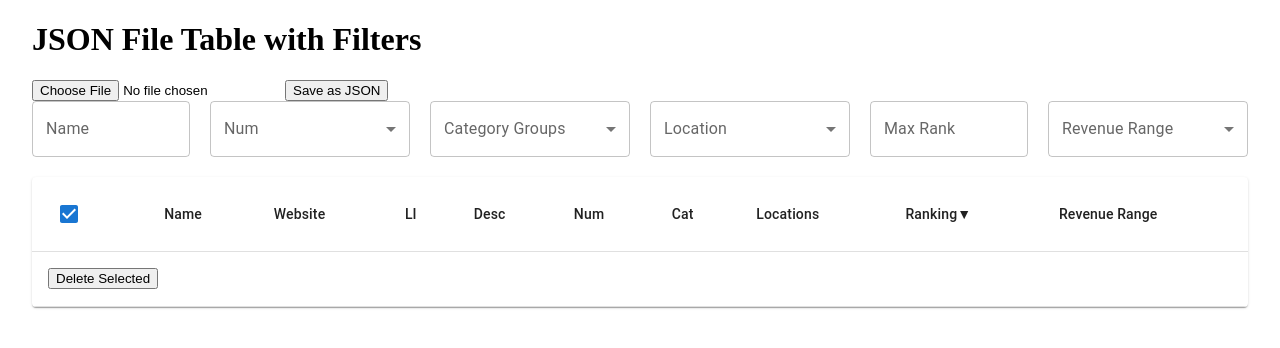
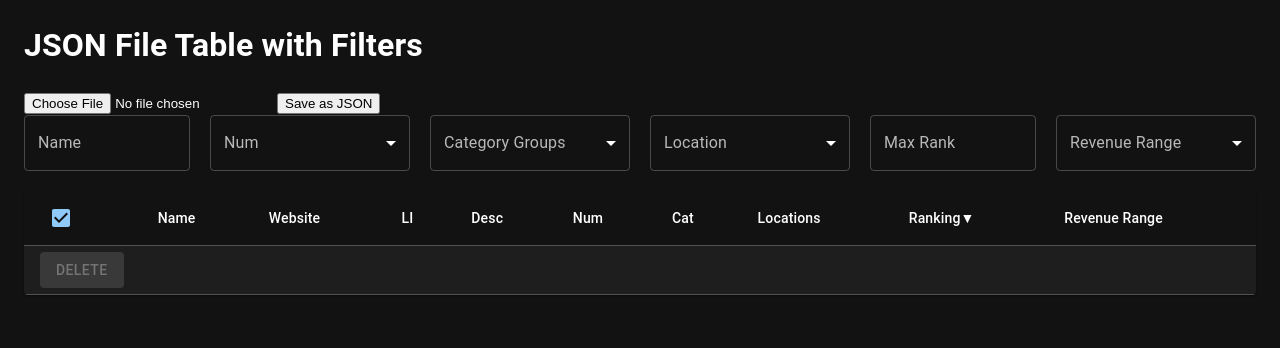
Before and after one commit to a7madgamal/crunchy, a React (Create React App) app: page / in a window 1280 px wide. Shown: the top 348 px of the page. Built offline with nearby package versions, Linux system fonts and the light colour scheme.

Commit message:
dark mode

```diff
--- a/src/App.tsx
+++ b/src/App.tsx
@@ -5,12 +5,21 @@ import { JsonTable } from "./components/JsonTable";
 import { FileActions } from "./components/FileActions";
 import { useFilter } from "./hooks/useFilter";
 
+import { ThemeProvider, createTheme } from "@mui/material/styles";
+import CssBaseline from "@mui/material/CssBaseline";
+
+const darkTheme = createTheme({
+  palette: {
+    mode: "dark",
+  },
+});
+
 export const App: React.FC = () => {
   const {
     setOriginalData,
     sortedData,
     updateFilters,
-    setFilteredData,
+    // setFilteredData,
     handleSort,
     activeSort,
   } = useFilter();
@@ -35,13 +44,15 @@ export const App: React.FC = () => {
   };
 
   const handleDeleteSelected = () => {
-    setFilteredData((prev) =>
+    setOriginalData((prev) =>
       prev.filter((_, index) => !selectedRows.includes(index))
     );
     setSelectedRows([]);
   };
 
   return (
+    <ThemeProvider theme={darkTheme}>
+      <CssBaseline />
       <Container maxWidth="xl">
         <h1>JSON File Table with Filters</h1>
         <FileActions
@@ -66,5 +77,6 @@ export const App: React.FC = () => {
           sort={activeSort}
         />
       </Container>
+    </ThemeProvider>
   );
 };
--- a/src/components/JsonTable.tsx
+++ b/src/components/JsonTable.tsx
@@ -8,9 +8,9 @@ import {
   TableRow,
   Paper,
   Checkbox,
+  Button,
   TableFooter,
   Link,
-  Tooltip,
 } from "@mui/material";
 import { DataItem, SortableColumn } from "../filters/filterOptions";
 
@@ -39,9 +39,9 @@ const JsonTable: React.FC<JsonTableProps> = ({
   return (
     <TableContainer
       component={Paper}
-      sx={{ maxWidth: "100%", width: "1400px" }}
+      sx={{ maxWidth: "100%", width: "1400px", maxHeight: "80vh" }}
     >
-      <Table>
+      <Table size="small" stickyHeader>
         <TableHead>
           <TableRow>
             <TableCell>
@@ -111,17 +111,7 @@ const JsonTable: React.FC<JsonTableProps> = ({
                   LI
                 </Link>
               </TableCell>
-              <TableCell>
-                <Tooltip title={item.shortDescription} arrow>
-                  <div
-                    style={{
-                      maxWidth: "400px",
-                    }}
-                  >
-                    {item.shortDescription}
-                  </div>
-                </Tooltip>
-              </TableCell>
+              <TableCell>{item.shortDescription}</TableCell>
               <TableCell>{item.numEmployeesEnum}</TableCell>
               <TableCell>{item.categoryGroups.join(", ")}</TableCell>
               <TableCell>{item.locationIdentifiers.join(", ")}</TableCell>
@@ -130,10 +120,17 @@ const JsonTable: React.FC<JsonTableProps> = ({
             </TableRow>
           ))}
         </TableBody>
-        <TableFooter>
+        <TableFooter sx={{ position: "sticky", bottom: 0 }}>
           <TableRow>
             <TableCell colSpan={10}>
-              <button onClick={onDeleteSelected}>Delete Selected</button>
+              <Button
+                variant="contained"
+                color="secondary"
+                onClick={onDeleteSelected}
+                disabled={selectedRows.length === 0}
+              >
+                Delete
+              </Button>
             </TableCell>
           </TableRow>
         </TableFooter>
```
Lines whose indentation alone changed are shown as unchanged.
